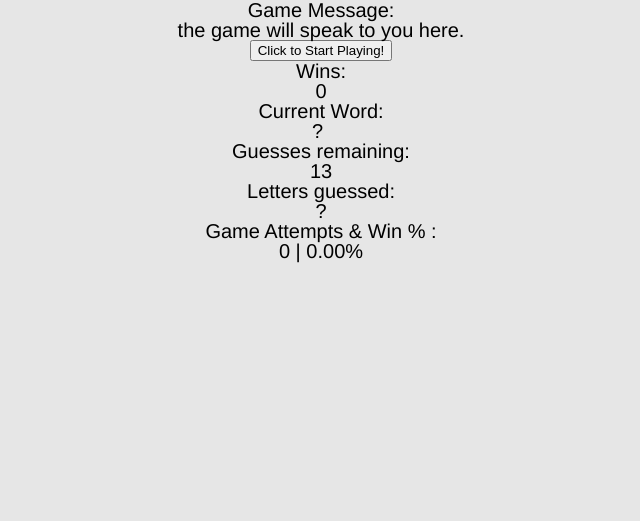
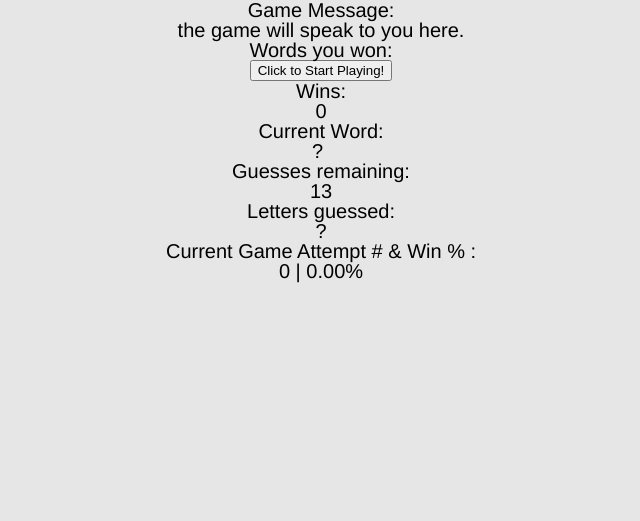
Before and after one commit to nmsb10/week-3-game, a PHP site: page /index.html in a window 1280 px wide. Shown: the part 105-626 px from the top of the page, without its empty margins (319-959 px from the left). Run offline with PHP 8.4, Linux system fonts and the light colour scheme.

Commit message:
uploading the current homework 3 version

```diff
--- a/assets/css/style.css
+++ b/assets/css/style.css
@@ -23,6 +23,14 @@ h1, h2, h3{
 }
 
 p{
+	font-family: "Helvetica", 'Helvetica Neue', Arial, sans-serif;
+	font-size: 20px;
+	font-weight: 400;
+	color: #000000;
+	text-align: center;
+}
+
+ul, li{
 	font-family: "Helvetica", 'Helvetica Neue', Arial, sans-serif;
 	font-size: 20px;
 	font-weight: 400;
--- a/assets/javascript/game.js
+++ b/assets/javascript/game.js
@@ -1,6 +1,8 @@
 //use camelCase for naming everything in javascript
+//remember: first global variables, then objects, then calls
 var entireGame = {
-	wordBank: ["seller", "buyer", "investor", "landlord", "renter", "broker", "contract", "home inspection", "mortgage", "cash offer", "closing", "attorney", "full price offer", "multiple offer", "contingency", "staging"],
+	//wordBank: ["seller", "buyer", "investor", "landlord", "renter", "broker", "contract", "home inspection", "mortgage", "cash offer", "closing", "attorney", "full price offer", "multiple offer", "contingency", "staging"],
+	wordBank:["one","two","thre","four","five"],
 	currentWord: "",
 	currentLetter: "",
 	guessesRemaining: 13,
@@ -13,7 +15,7 @@ var entireGame = {
 	attempts: 0,
 	winPercentage: 0,
 	gameMessage: "",
-	wordsWon: [],
+	winMessage: ["You win AGAIN. Good job. Try another!", "You're on fire! Can you do another?", "Fantastic! Another WIN for You! :)"],
 
 	updateScore: function(){
 		document.getElementById("score").innerHTML = entireGame.wins;
@@ -30,12 +32,57 @@ var entireGame = {
 		document.getElementById("letters-guessed").innerHTML = "???";
 	},
 
+	resetGuessesRemaining: function(){
+		entireGame.guessesRemaining=13;
+		document.getElementById("guesses-remaining").innerHTML = entireGame.guessesRemaining;
+	},
+
+	addWinningWord: function(){
+		var winningWordList = document.getElementById("winning-words");
+		var winningWords = document.createElement("ul");
+
+		winningWordList.appendChild(winningWords);
+
+		var newWinningWord = document.createElement("li");
+		newWinningWord.innerHTML = entireGame.currentWord.toUpperCase();
+
+		winningWords.appendChild(newWinningWord);
+		//document.getElementById("winning-words").innerHTML = entireGame.currentWord.toUpperCase();
+		//remove a winning word from the wordBank array
+		for(var i = 0;i<entireGame.wordBank.length;i++){
+			if(entireGame.currentWord===entireGame.wordBank[i]){
+				//the splice method will remove the one element at
+				//index i, without leaving a "undefined" "hole" in the wordBank array
+				entireGame.wordBank.splice(i,1);
+				console.log(entireGame.wordBank);
+			}
+		}
+		if(entireGame.wordBank.length===0){
+			document.getElementById("game-message").innerHTML = "Awesome! You correctly guessed ALL the words. A+!";
+			document.getElementById("score").innerHTML = "<img src='./assets/images/goodjob.JPG' alt='you won' style='width:350px'>";
+		}
+    },
+
 	addAttempt: function(){
 		entireGame.attempts ++;
 	},
 
+	addWin: function(){
+		entireGame.wins ++;
+	},
+
+	//to be clear, the win percentage reflects total wins divided by
+	//the total completed attempts (so does not include the current partially
+	//completed attempt in the calculation).
+	//I might want separate "completed attempts" and "current game #" fields...
 	calculateWinPercentage: function(){
-		entireGame.winPercentage = (entireGame.wins / entireGame.attempts) * 100;
+		var netAttempts = entireGame.attempts - 1;
+		if(netAttempts<1){
+			entireGame.winPercentage = (entireGame.wins / entireGame.attempts) * 100;
+		}
+		else{
+			entireGame.winPercentage = (entireGame.wins / netAttempts) * 100;
+		}
 		entireGame.winPercentage = entireGame.winPercentage.toFixed(2);
 		document.getElementById("attempts-win-percentage").innerHTML = entireGame.attempts + " | " + entireGame.winPercentage + "%";
 	},
@@ -69,7 +116,10 @@ var entireGame = {
 
 	fillLetterSpaces: function(){
 		document.getElementById("letter-spaces").innerHTML = entireGame.underscoresDisplayed;
-		//document.getElementById("game-message").innerHTML = "Please press any letter.";
+	},
+
+	specialWinMessage: function(){
+		document.getElementById("game-message").innerHTML =  entireGame.winMessage[Math.floor(Math.random() * entireGame.winMessage.length)];
 	},
 
 	userGuessesLetter: function(){
@@ -77,6 +127,7 @@ var entireGame = {
 			var userChoice = String.fromCharCode(event.keyCode).toLowerCase();
 			var goodLetter = false;
 			var letterAlreadyGuessed = false;
+			var correctLetters = 0;
 			//need to first check that the letter is not in lettersGuessed
 			console.log(entireGame.lettersGuessedInternal);
 			for(var i = 0; i<entireGame.lettersGuessedInternal.length; i++){
@@ -127,17 +178,26 @@ var entireGame = {
 			//check if all letters guessed are in the selected word
 			//if yes, 1. message congratulates player and says try another!, 2. wins (updateScore) AND attempts increases one, 2.25 add winning word to winning-stats counter, 2.35 remove word from wordBank, 2. 5 calculate win percentage,
 			//3. select a new word, 4. reset guesses to 13, 5. reset letters guessed AND lettersguessedinternal
-			// var checkIfWinner= function(){
-			// 	var correctLetters = 0;
-			// 	for(var i = 0; i<entireGame.currentWord.length; i++){
-			// 		if(userChoice===entireGame.currentWord.charAt(i)){
-			// 			correctLetters++;
-			// 		}
-			// 	}
-			// 	if(correctLetters===entireGame.currentWord.length){
-			// 		//all winning result code here
-
-			// 	}
+			if(entireGame.underscoresDisplayed===entireGame.currentWord.toUpperCase()){
+				if(entireGame.wins===0){
+					document.getElementById("game-message").innerHTML = "Congratulations! You WIN. Try another word!";
+				}
+				else if(entireGame.wins>0){
+					entireGame.specialWinMessage();
+				}
+				entireGame.addAttempt();
+				entireGame.addWin();
+				entireGame.updateScore();
+				entireGame.calculateWinPercentage();
+				//addWinningWord MUST come before selectWord (selecting a new word)
+				entireGame.addWinningWord();
+				entireGame.selectWord();
+				entireGame.resetGuessesRemaining();
+				entireGame.populateUnderscoresDisplayed();
+				entireGame.refreshLettersGuessed();
+				entireGame.fillLetterSpaces();
+				console.log(entireGame.currentWord);
+			}
 
 			//check if guesses remaining = 0.
 			//if yes, 1. message says no more guesses, try another word, better luck!, 2. attempts increases one,  2. 5 calculate win percentage,
@@ -147,17 +207,18 @@ var entireGame = {
 				entireGame.addAttempt();
 				entireGame.calculateWinPercentage();
 				entireGame.selectWord();
-				entireGame.guessesRemaining=13;
-				document.getElementById("guesses-remaining").innerHTML = entireGame.guessesRemaining;
+				entireGame.resetGuessesRemaining();
 				entireGame.populateUnderscoresDisplayed();
 				entireGame.refreshLettersGuessed();
 				entireGame.fillLetterSpaces();
+				console.log(entireGame.currentWord);
 			}
 		}
 	}
 };
 
 function startPlaying() {
+	document.getElementById("game-message").innerHTML = "Please press any letter.";
 	entireGame.updateScore();
 	entireGame.refreshLetterSpaces();
 	entireGame.refreshLettersGuessed();
@@ -166,10 +227,8 @@ function startPlaying() {
 	entireGame.selectWord();
 	console.log(entireGame.currentWord);
 	entireGame.populateUnderscoresDisplayed();
-	console.log(entireGame.underscoresDisplayed);
 	entireGame.fillLetterSpaces();
 	entireGame.userGuessesLetter();
-
 }
 
 
--- a/index.html
+++ b/index.html
@@ -29,29 +29,22 @@
 				<p id="game-message">
 				  the game will speak to you here.
 				</p>
+				<p>
+				  Words you won:
+				</p>
+				<div id="winning-words">
+				</div>
 <!--
 			http://www.w3schools.com/jsref/jsref_statements.asp
 
 			http://www.w3schools.com/colors/colors_picker.asp
--->
-			<!-- empty div, display congratulatory / winning word related text and/or image -->
-
-			<!-- two columns, left column accumulates winning words (either text or pictures)
-
-			user innerHTML to display results to the player
-
-			Organize your game code as an object, except for the key events to get the letter guessed. This will be a challenge if you haven't coded with JavaScript before, but we encourage anyone already familiar with the language to try this out.
-Save your whole game and it's properties in an object.
-Save any of your game's functions as methods, and call them underneath your object declaration using event listeners.
-Don't forget to place your global variables and functions above your object.
-Remember: global variables, then objects, then calls.
-Definitely talk with a TA or your instructor if you get tripped up during this challenge.
 
 			also, create a responsive layout so may be played on a phone
 
-			use gitignore file that ignores files like .DS_Store-->
+			use gitignore file that ignores files like .DS_Store
+-->
 			</div> <!-- /leftside-winning-stats -->
-			<div class="rightside-game-status">
+			<div class="rightside-game-status" id="total-winner">
 				<button onclick="startPlaying()" id="start-button">Click to Start Playing!</button>
 				<p>
 				  Wins:
@@ -78,7 +71,7 @@ Definitely talk with a TA or your instructor if you get tripped up during this c
 				  ?
 				</p>
 				<p>
-				  Game Attempts &amp Win % :
+				  Current Game Attempt # &amp Win % :
 				</p>
 				<p id="attempts-win-percentage">
 				  0 | 0.00%
```
Also changed, not shown: assets/images/goodjob.JPG (added).
